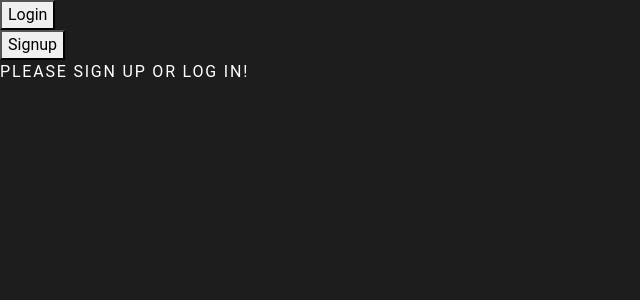
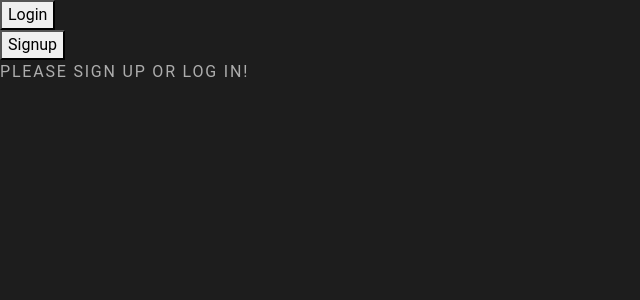
Before and after one commit to jtpank/dk-builder, a React (Create React App) app in the folder dk-app/: page / in a window 1280 px wide. Shown: the top 300 px of the page, without its empty margins (0-640 px from the left). Built offline with nearby package versions, Linux system fonts and the light colour scheme.

Commit message:
styles update

```diff
--- a/dk-app/src/styles/styles.css
+++ b/dk-app/src/styles/styles.css
@@ -60,7 +60,7 @@
     margin: 0;
     padding: 0;
     background-size: cover;
-    color: white;
+    color: rgb(173, 173, 173);
   }
   table {
     border-collapse: collapse;
```
